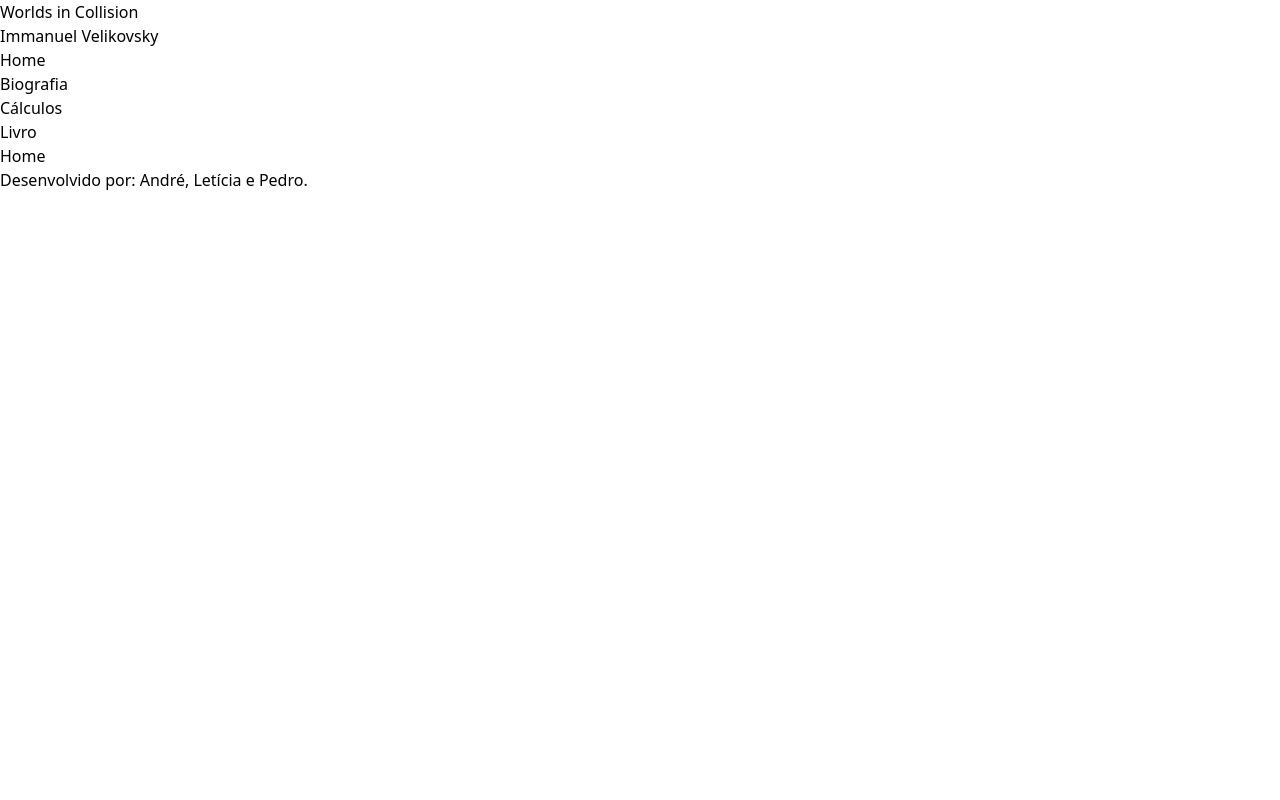
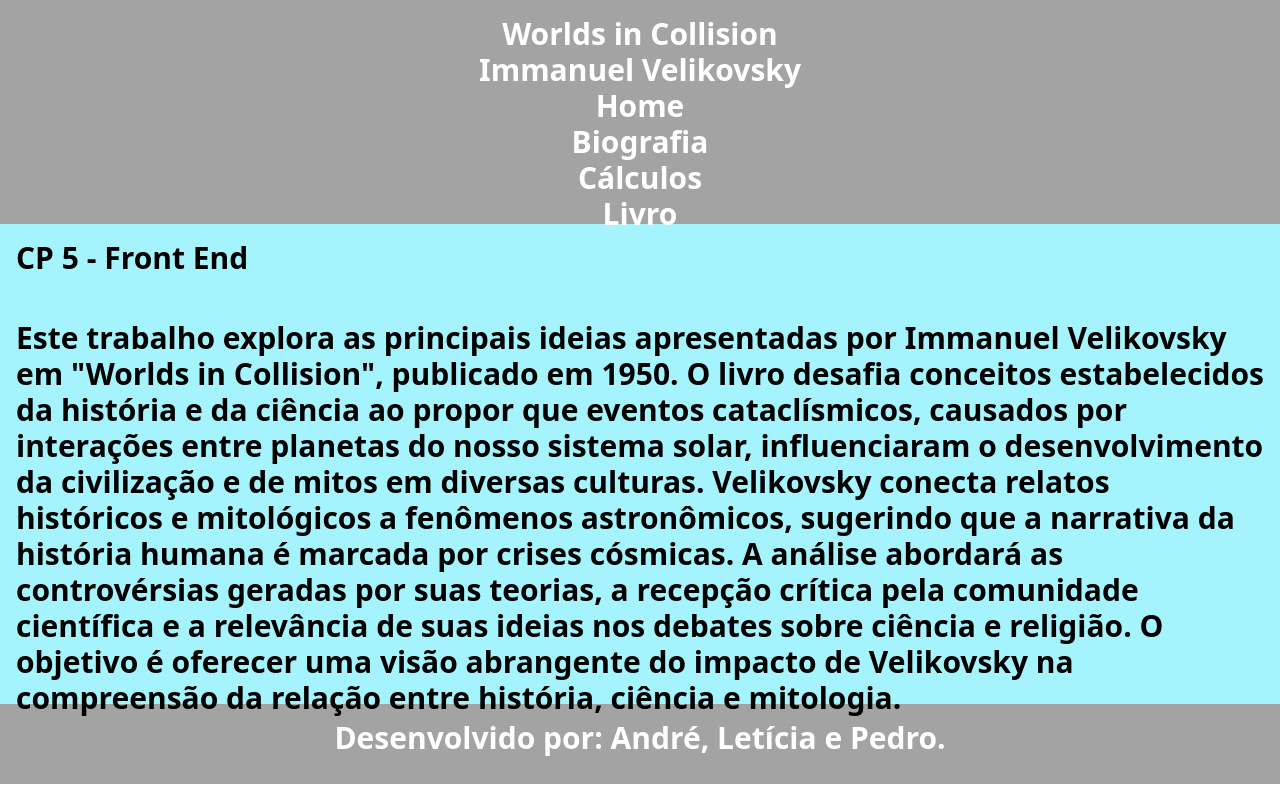
Before and after one commit to WAVEKEEPERS/CP5-FRONT, a Next.js app in the folder my-app/: page / in a window 1280 px wide. Built offline with nearby package versions, Linux system fonts and the light colour scheme.

Commit message:
Adicionado conteúdo na página Home e estilização de: home, cabecalho e rodape.

```diff
--- a/my-app/src/app/globals.css
+++ b/my-app/src/app/globals.css
@@ -1,3 +1,22 @@
 @tailwind base;
 @tailwind components;
 @tailwind utilities;
+
+@layer components{
+
+    .cabecalho{
+        @apply bg-neutral-400 text-white text-3xl font-bold p-4 w-[100vw] h-[28vh] m-auto text-center;
+    }
+
+    .rodape{
+        @apply bg-neutral-400 text-white text-3xl font-bold p-4 w-[100vw] h-[10vh] m-auto text-center;
+    }
+
+    .titulo-home{
+        @apply bg-cyan-200	 text-black text-3xl font-bold p-4 w-[100vw] h-[10vh] m-auto text-start;
+    }
+
+    .paragrafo-home{
+        @apply bg-cyan-200	 text-black text-3xl font-bold p-4 w-[100vw] h-[50vh] m-auto text-start;
+    }
+}
--- a/my-app/src/app/page.tsx
+++ b/my-app/src/app/page.tsx
@@ -1,6 +1,9 @@
 
 export default function Home() {
   return (
-    <h1>Home</h1>
+    <div>
+      <h1 className="titulo-home"> CP 5 - Front End</h1>
+      <p className="paragrafo-home">Este trabalho explora as principais ideias apresentadas por Immanuel Velikovsky em "Worlds in Collision", publicado em 1950. O livro desafia conceitos estabelecidos da história e da ciência ao propor que eventos cataclísmicos, causados por interações entre planetas do nosso sistema solar, influenciaram o desenvolvimento da civilização e de mitos em diversas culturas. Velikovsky conecta relatos históricos e mitológicos a fenômenos astronômicos, sugerindo que a narrativa da história humana é marcada por crises cósmicas. A análise abordará as controvérsias geradas por suas teorias, a recepção crítica pela comunidade científica e a relevância de suas ideias nos debates sobre ciência e religião. O objetivo é oferecer uma visão abrangente do impacto de Velikovsky na compreensão da relação entre história, ciência e mitologia.</p>
+    </div>
   )
 }
--- a/my-app/src/components/Cabecalho/Cabecalho.tsx
+++ b/my-app/src/components/Cabecalho/Cabecalho.tsx
@@ -3,7 +3,7 @@
 
 export default function Cabecalho() {
   return (
-    <header>
+    <header className="cabecalho">
         <h1>Worlds in Collision</h1>
         <h2>Immanuel Velikovsky</h2>
         <Navbar/>
--- a/my-app/src/components/Rodape/Rodape.tsx
+++ b/my-app/src/components/Rodape/Rodape.tsx
@@ -2,7 +2,7 @@
 
 export default function Rodape() {
   return (
-        <footer>
+        <footer className="rodape">
             <p>Desenvolvido por: André, Letícia e Pedro.</p>
         </footer>
   )
```
